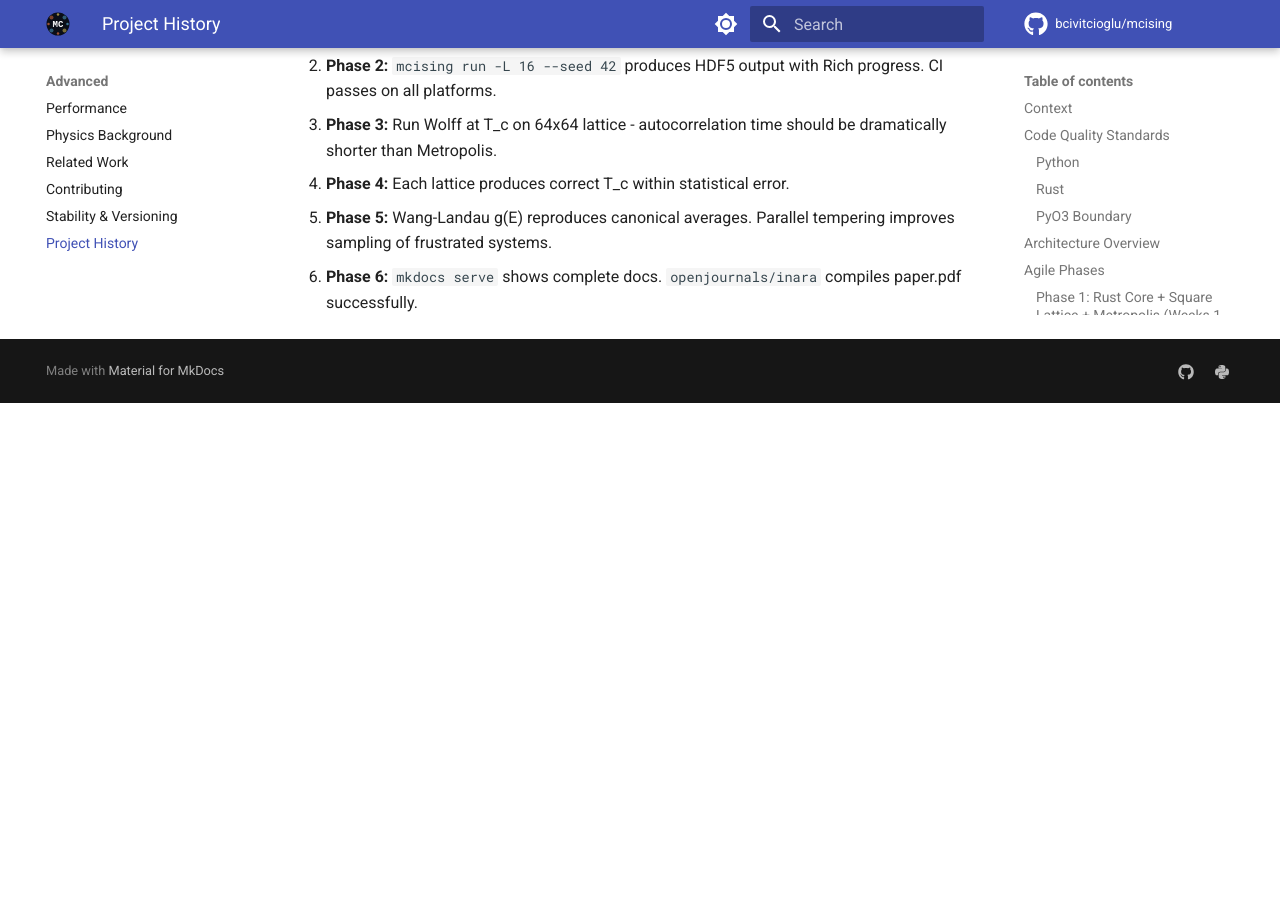
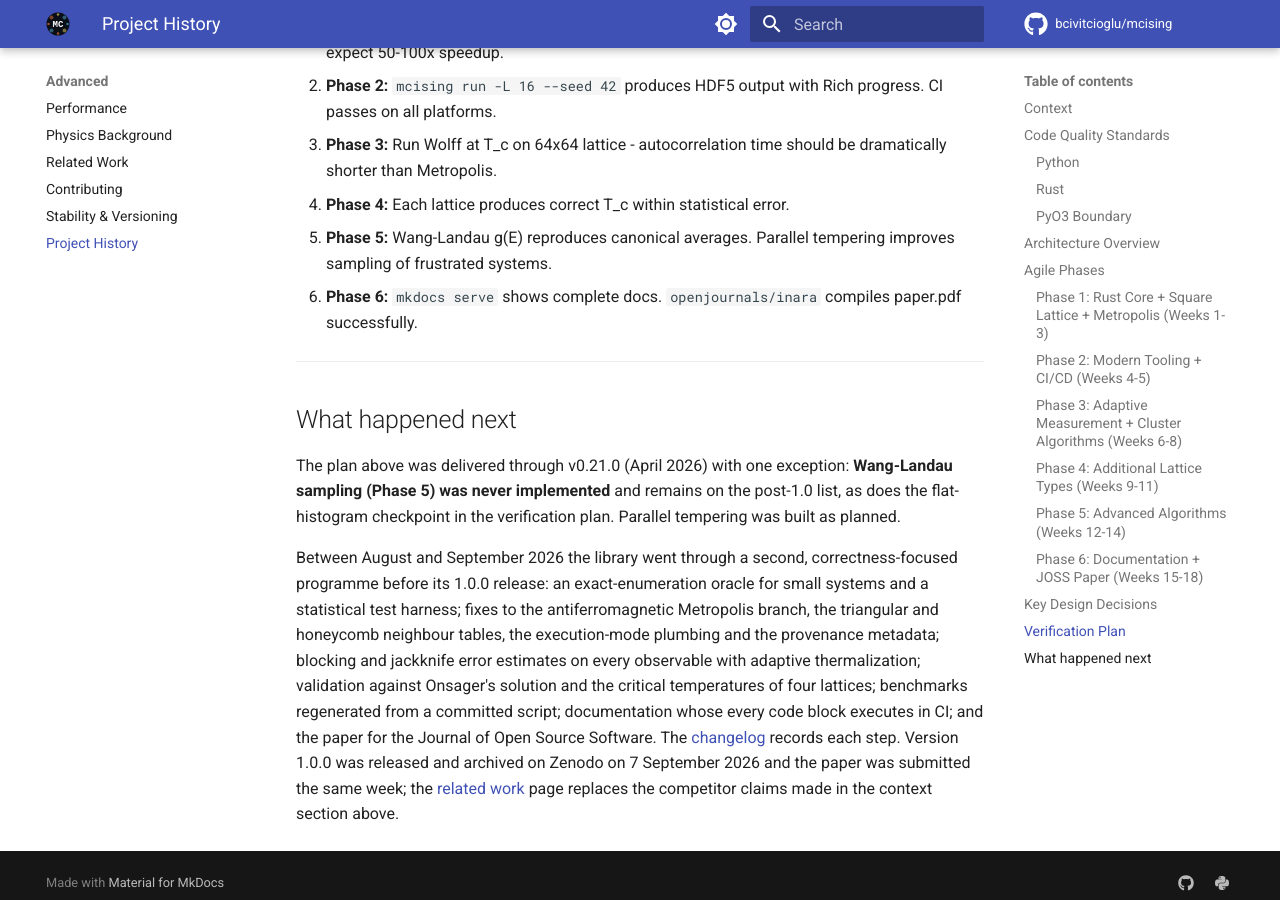
Before and after one commit to bcivitcioglu/mcising, an MkDocs documentation site: the page built from docs/advanced/history.md, in a window 1280 px wide and 900 px high, scrolled down 8408 px. Built offline with MkDocs 1.6.1 and Material for MkDocs 9.7.7, drawn with Linux system fonts in a browser that asks for light colours; comment, search, counter and statistics services are not loaded; before the commit the page ends 8811 px from its top, so only the background shows below that; some of the changed text lies outside the part shown.

Commit message:
Docs: record the 1.0 programme in the history page, paper status in README
The history page ends with the 2026 correctness programme and states that
Wang-Landau from the original plan was never built; the README says the JOSS
paper is submitted rather than in preparation.

```diff
--- a/docs/advanced/history.md
+++ b/docs/advanced/history.md
@@ -5,6 +5,8 @@
     from a pure-Python prototype (v0.13, 2024) to the Rust-core library it is today.
     It is preserved here as a historical record; some claims and plans reflect the
     state of the project in early 2026 and are superseded by the current documentation.
+    Not everything in it was built: see [What happened next](#what-happened-next) at
+    the end of the page.
 
 ## Context
 
@@ -297,3 +299,27 @@ After each phase, verify:
 4. **Phase 4:** Each lattice produces correct T_c within statistical error.
 5. **Phase 5:** Wang-Landau g(E) reproduces canonical averages. Parallel tempering improves sampling of frustrated systems.
 6. **Phase 6:** `mkdocs serve` shows complete docs. `openjournals/inara` compiles paper.pdf successfully.
+
+---
+
+## What happened next
+
+The plan above was delivered through v0.21.0 (April 2026) with one exception:
+**Wang-Landau sampling (Phase 5) was never implemented** and remains on the
+post-1.0 list, as does the flat-histogram checkpoint in the verification plan.
+Parallel tempering was built as planned.
+
+Between August and September 2026 the library went through a second,
+correctness-focused programme before its 1.0.0 release: an exact-enumeration
+oracle for small systems and a statistical test harness; fixes to the
+antiferromagnetic Metropolis branch, the triangular and honeycomb neighbour
+tables, the execution-mode plumbing and the provenance metadata; blocking and
+jackknife error estimates on every observable with adaptive thermalization;
+validation against Onsager's solution and the critical temperatures of four
+lattices; benchmarks regenerated from a committed script; documentation whose
+every code block executes in CI; and the paper for the Journal of Open Source
+Software. The [changelog](https://github.com/bcivitcioglu/mcising/blob/master/CHANGELOG.md)
+records each step. Version 1.0.0 was released and archived on Zenodo on
+7 September 2026 and the paper was submitted the same week; the
+[related work](related-work.md) page replaces the competitor claims made in the
+context section above.
```
Also changed, not shown: README.md (+1 -1 lines).
